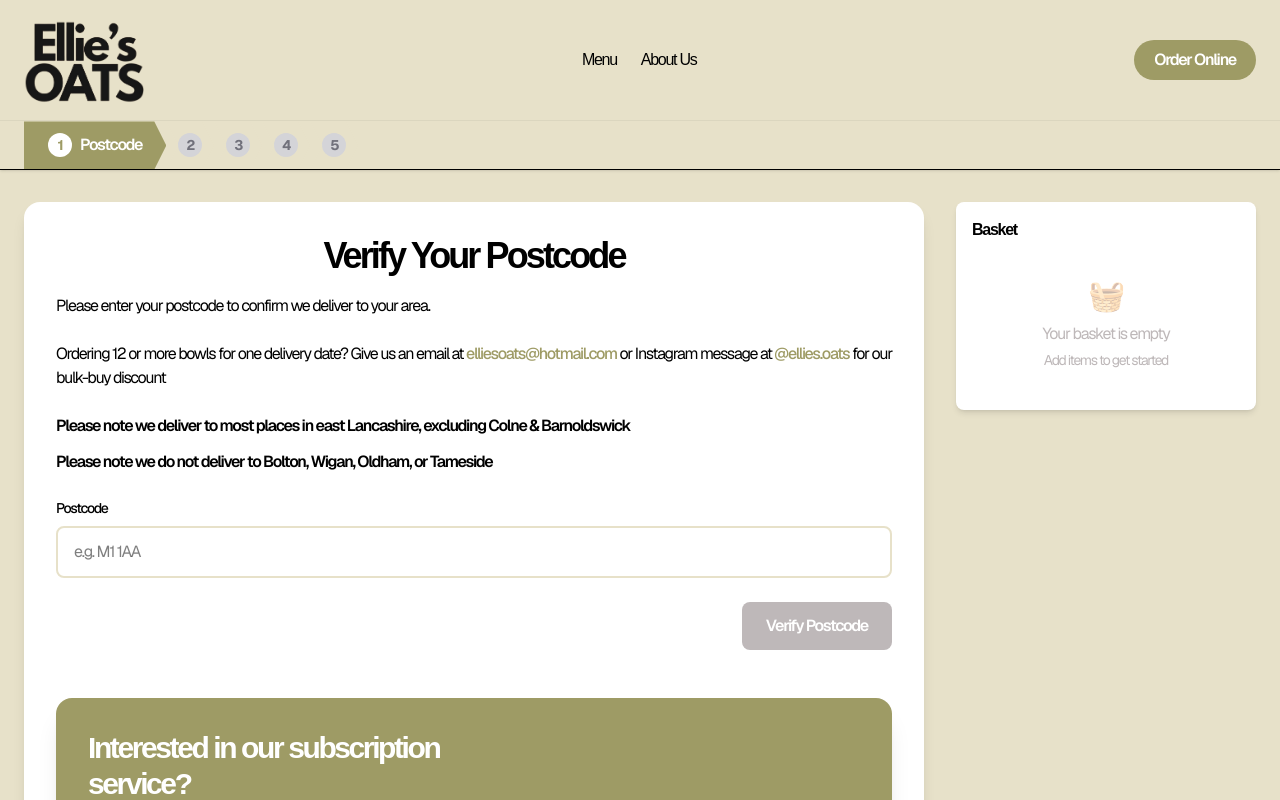
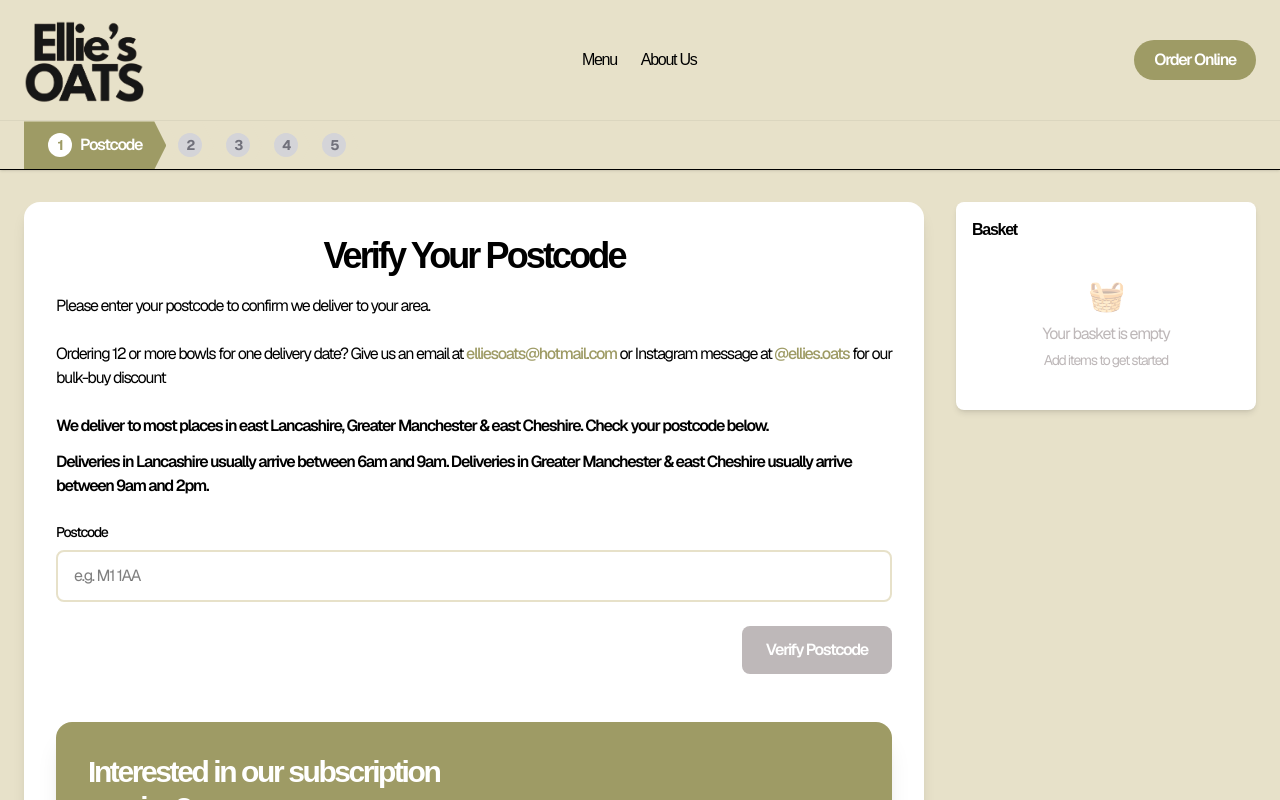
Before and after one commit to fares-kh/project-oat, a Next.js app: page /order in a window 1280 px wide. Shown: the top 800 px of the page. Built offline with nearby package versions, Linux system fonts and the light colour scheme.

Commit message:
update postcode copy

```diff
--- a/src/app/order/page.tsx
+++ b/src/app/order/page.tsx
@@ -748,8 +748,8 @@
                     <a href="https://instagram.com/ellies.oats" target="_blank" rel="noopener noreferrer" className="text-brand-green hover:underline font-medium">
                       @ellies.oats
                     </a> for our bulk-buy discount</p>
-                <p className="font-semibold mb-3">Please note we deliver to most places in east Lancashire, excluding Colne & Barnoldswick</p>
-                <p className="font-semibold mb-6">Please note we do not deliver to Bolton, Wigan, Oldham, or Tameside</p>
+                <p className="font-semibold mb-3">We deliver to most places in east Lancashire, Greater Manchester & east Cheshire. Check your postcode below.</p>
+                <p className="font-semibold mb-6">Deliveries in Lancashire usually arrive between 6am and 9am. Deliveries in Greater Manchester & east Cheshire usually arrive between 9am and 2pm.</p>
 
                 <div className="space-y-4">
                   <div>
```
